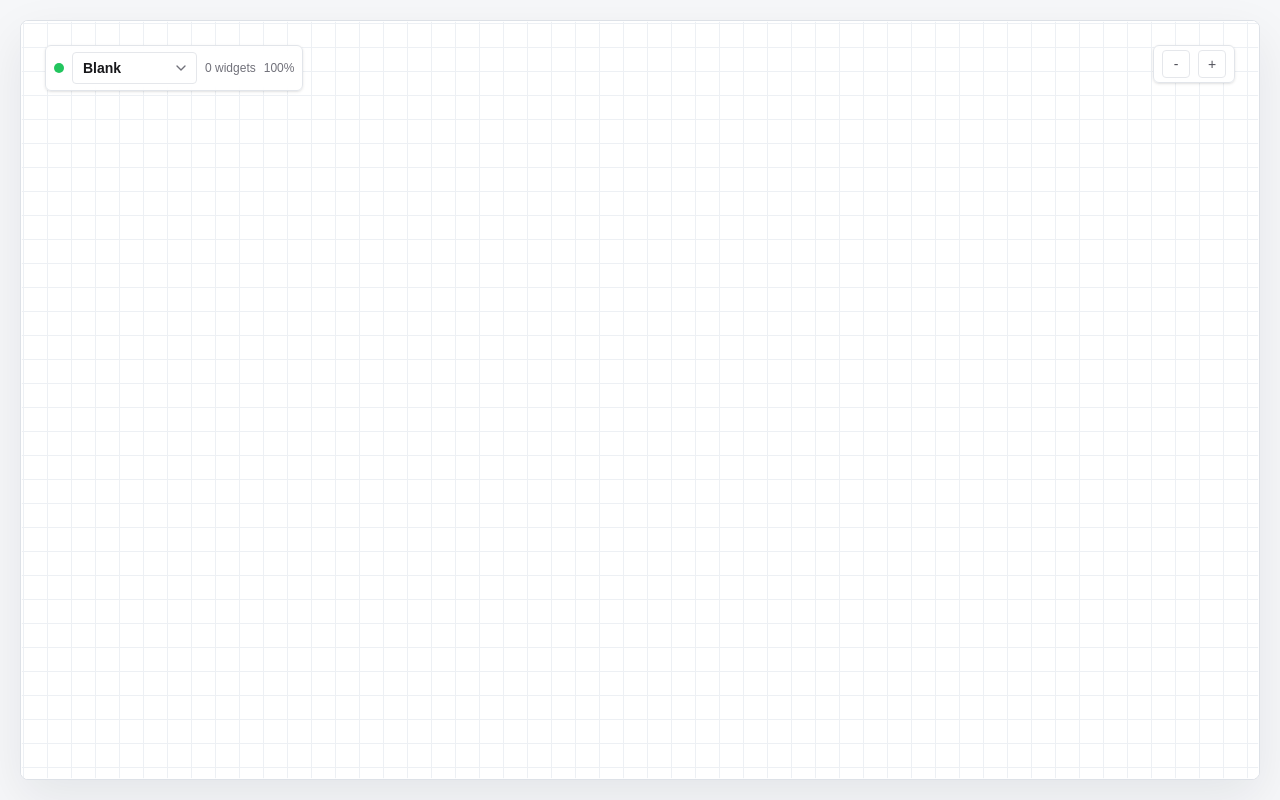
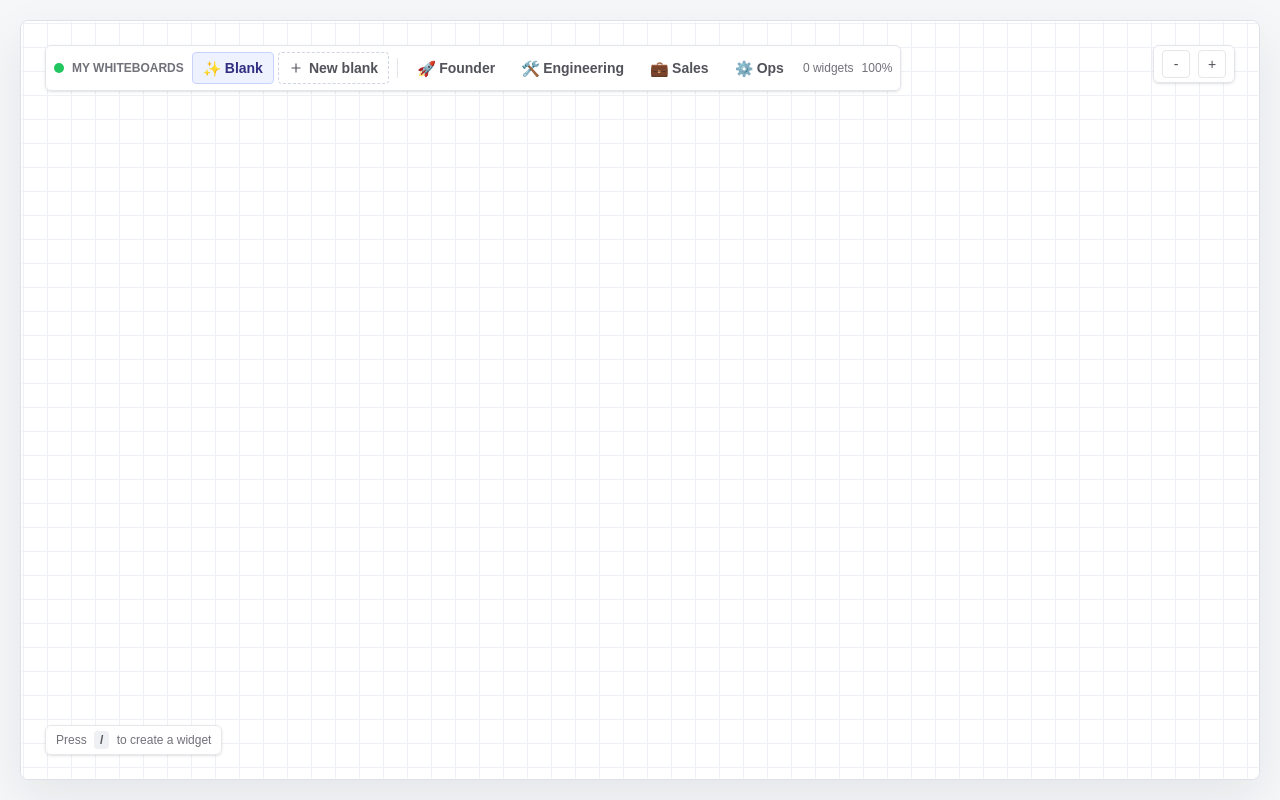
Before and after one commit to jaibhasin/AI-Native-Dashboard, a Next.js app: page / in a window 1280 px wide. Built offline with nearby package versions, Linux system fonts and the light colour scheme; what @openuidev/react-lang would draw is missing.

Commit message:
Improve whiteboard switcher controls

```diff
--- a/src/app/page.tsx
+++ b/src/app/page.tsx
@@ -1,7 +1,7 @@
 "use client";
 
 import { Renderer, type OpenUIError } from "@openuidev/react-lang";
-import { ChevronDown, GripVertical, Maximize2, RotateCcw, Trash2, X } from "lucide-react";
+import { GripVertical, Maximize2, Plus, RotateCcw, Trash2, X } from "lucide-react";
 import {
   memo,
   useCallback,
@@ -107,6 +107,10 @@ function hasClosestElement(target: EventTarget | null, selector: string) {
 
 function createWidgetId() {
   return globalThis.crypto?.randomUUID?.() ?? `widget-${Date.now()}-${Math.random()}`;
+}
+
+function createBoardId() {
+  return globalThis.crypto?.randomUUID?.() ?? `board-${Date.now()}-${Math.random()}`;
 }
 
 function hashString(value: string) {
@@ -278,6 +282,26 @@ function measuredSize(element: HTMLElement, minimum: ElementSize) {
 
 function sameSize(left: ElementSize, right: ElementSize) {
   return left.height === right.height && left.width === right.width;
+}
+
+function boardEmoji(boardId: string) {
+  if (boardId === "founder") {
+    return "🚀";
+  }
+
+  if (boardId === "engineering") {
+    return "🛠️";
+  }
+
+  if (boardId === "sales") {
+    return "💼";
+  }
+
+  if (boardId === "ops") {
+    return "⚙️";
+  }
+
+  return "✨";
 }
 
 function StreamingSkeleton({ widget }: { widget: CanvasWidget }) {
@@ -603,6 +627,8 @@ export default function Home() {
   const commandPosition = command ? `${command.x}:${command.y}` : null;
   const activeBoard = boards.find((board) => board.id === activeBoardId) ?? boards[0];
   const widgets = activeBoard?.widgets ?? [];
+  const personalBoards = boards.filter((board) => !board.templateId);
+  const prebuiltBoards = boards.filter((board) => board.templateId);
 
   const updateBoardWidgets = useCallback((boardId: string, updater: (widgets: CanvasWidget[]) => CanvasWidget[]) => {
     setBoards((current) =>
@@ -682,6 +708,29 @@ export default function Home() {
     },
     [boards, scrollToBoard],
   );
+
+  const createNamedBlankBoard = useCallback(() => {
+    const name = window.prompt("Name this blank whiteboard", "Untitled whiteboard")?.trim();
+
+    if (!name) {
+      return;
+    }
+
+    const now = Date.now();
+    const board: CanvasBoard = {
+      createdAt: now,
+      id: createBoardId(),
+      name: name.slice(0, 48),
+      updatedAt: now,
+      widgets: [],
+    };
+
+    setBoards((current) => [...current, board]);
+    setActiveBoardId(board.id);
+    setCommand(null);
+
+    requestAnimationFrame(() => scrollToBoard(board));
+  }, [scrollToBoard]);
 
   const addWidgetToBoard = useCallback(
     (boardId: string, widget: CanvasWidget) => {
@@ -1289,28 +1338,71 @@ export default function Home() {
 
         <div className="pointer-events-none absolute inset-0 shadow-[inset_0_0_0_1px_rgba(255,255,255,0.8)]" />
 
-        <div className="absolute left-4 top-4 flex items-center gap-2 rounded-md border border-[#e2e5ea] bg-white/85 px-2 py-1.5 text-sm font-medium shadow-sm backdrop-blur sm:left-6 sm:top-6">
+        <div className="absolute left-4 right-24 top-4 flex max-w-[calc(100vw-8.5rem)] items-center gap-2 overflow-x-auto rounded-md border border-[#e2e5ea] bg-white/85 px-2 py-1.5 text-sm font-medium shadow-sm backdrop-blur [scrollbar-width:none] sm:left-6 sm:right-auto sm:top-6 sm:max-w-[calc(100vw-12rem)] [&::-webkit-scrollbar]:hidden">
           <span className="h-2.5 w-2.5 rounded-full bg-[#22c55e]" />
-          <label className="sr-only" htmlFor="board-select">
-            Whiteboard
-          </label>
-          <div className="relative">
-            <select
-              className="h-8 max-w-[11rem] appearance-none rounded border border-[#e5e7eb] bg-white py-1 pl-2.5 pr-8 text-sm font-semibold text-[#18181b] outline-none transition hover:bg-[#f6f7f9] sm:max-w-[14rem]"
-              id="board-select"
-              onChange={(event) => selectBoard(event.target.value)}
-              value={activeBoardId}
+          <span className="shrink-0 text-xs font-semibold uppercase text-[#71717a]">My whiteboards</span>
+          <div className="flex shrink-0 items-center gap-1">
+            {personalBoards.map((board) => {
+              const isActive = board.id === activeBoardId;
+
+              return (
+                <button
+                  aria-pressed={isActive}
+                  className={`flex h-8 shrink-0 items-center gap-1.5 rounded px-2.5 text-sm font-semibold leading-none transition ${
+                    isActive
+                      ? "border border-[#c7d2fe] bg-[#eef2ff] text-[#312e81]"
+                      : "border border-transparent text-[#52525b] hover:border-[#e5e7eb] hover:bg-white"
+                  }`}
+                  key={board.id}
+                  onClick={() => selectBoard(board.id)}
+                  title={board.name}
+                  type="button"
+                >
+                  <span aria-hidden="true" className="grid h-4 w-4 place-items-center text-[15px] leading-none">
+                    {boardEmoji(board.id)}
+                  </span>
+                  <span className="leading-none">{board.name}</span>
+                </button>
+              );
+            })}
+            <button
+              className="flex h-8 shrink-0 items-center gap-1.5 rounded border border-dashed border-[#cfd6e1] px-2.5 text-sm font-semibold leading-none text-[#52525b] transition hover:border-[#b8c2d1] hover:bg-white"
+              onClick={createNamedBlankBoard}
+              title="Create blank whiteboard"
+              type="button"
             >
-              {boards.map((board) => (
-                <option key={board.id} value={board.id}>
-                  {board.name}
-                </option>
-              ))}
-            </select>
-            <ChevronDown className="pointer-events-none absolute right-2 top-1/2 h-4 w-4 -translate-y-1/2 text-[#71717a]" />
+              <Plus className="h-3.5 w-3.5" />
+              <span className="leading-none">New blank</span>
+            </button>
           </div>
-          <span className="text-xs font-medium text-[#71717a]">{widgets.length} widgets</span>
-          <span className="text-xs font-medium text-[#71717a]">{Math.round(zoom)}%</span>
+          <span className="h-5 w-px shrink-0 bg-[#e2e5ea]" />
+          <div className="flex shrink-0 items-center gap-1">
+            {prebuiltBoards.map((board) => {
+              const isActive = board.id === activeBoardId;
+
+              return (
+                <button
+                  aria-pressed={isActive}
+                  className={`flex h-8 shrink-0 items-center gap-1.5 rounded px-2.5 text-sm font-semibold leading-none transition ${
+                    isActive
+                      ? "border border-[#c7d2fe] bg-[#eef2ff] text-[#312e81]"
+                      : "border border-transparent text-[#52525b] hover:border-[#e5e7eb] hover:bg-white"
+                  }`}
+                  key={board.id}
+                  onClick={() => selectBoard(board.id)}
+                  title={board.name}
+                  type="button"
+                >
+                  <span aria-hidden="true" className="grid h-4 w-4 place-items-center text-[15px] leading-none">
+                    {boardEmoji(board.id)}
+                  </span>
+                  <span className="leading-none">{board.name}</span>
+                </button>
+              );
+            })}
+          </div>
+          <span className="shrink-0 text-xs font-medium text-[#71717a]">{widgets.length} widgets</span>
+          <span className="shrink-0 text-xs font-medium text-[#71717a]">{Math.round(zoom)}%</span>
         </div>
 
         <div className="absolute right-4 top-4 flex items-center gap-2 rounded-md border border-[#e2e5ea] bg-white/85 px-2 py-1 text-sm font-medium shadow-sm backdrop-blur sm:right-6 sm:top-6">
@@ -1334,6 +1426,10 @@ export default function Home() {
           </button>
         </div>
 
+        <div className="pointer-events-none absolute bottom-4 left-4 rounded-md border border-[#e5e7eb] bg-white/70 px-2.5 py-1.5 text-xs font-medium text-[#71717a] shadow-sm backdrop-blur sm:bottom-6 sm:left-6">
+          Press <span className="mx-1 rounded bg-[#eef0f3] px-1.5 py-0.5 font-semibold text-[#52525b]">/</span> to create a widget
+        </div>
+
       </section>
     </main>
   );
```
